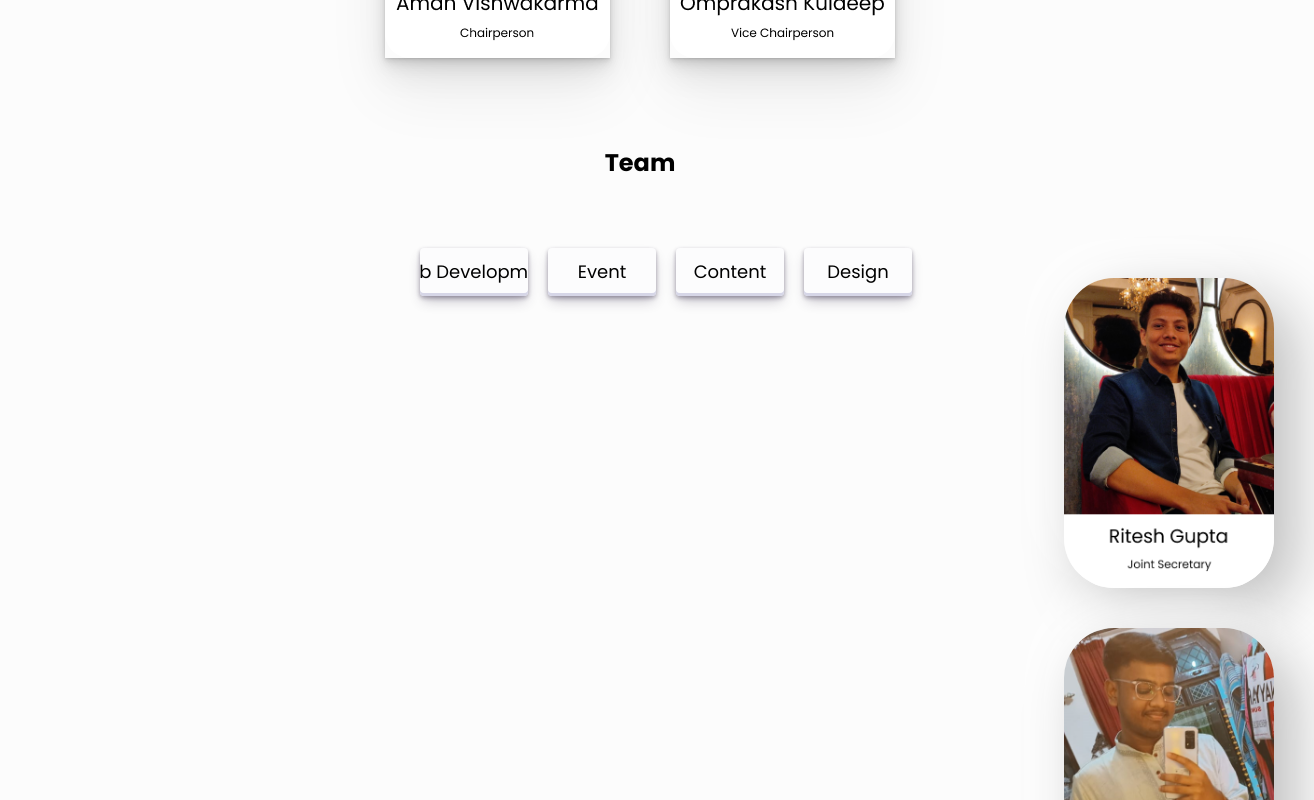
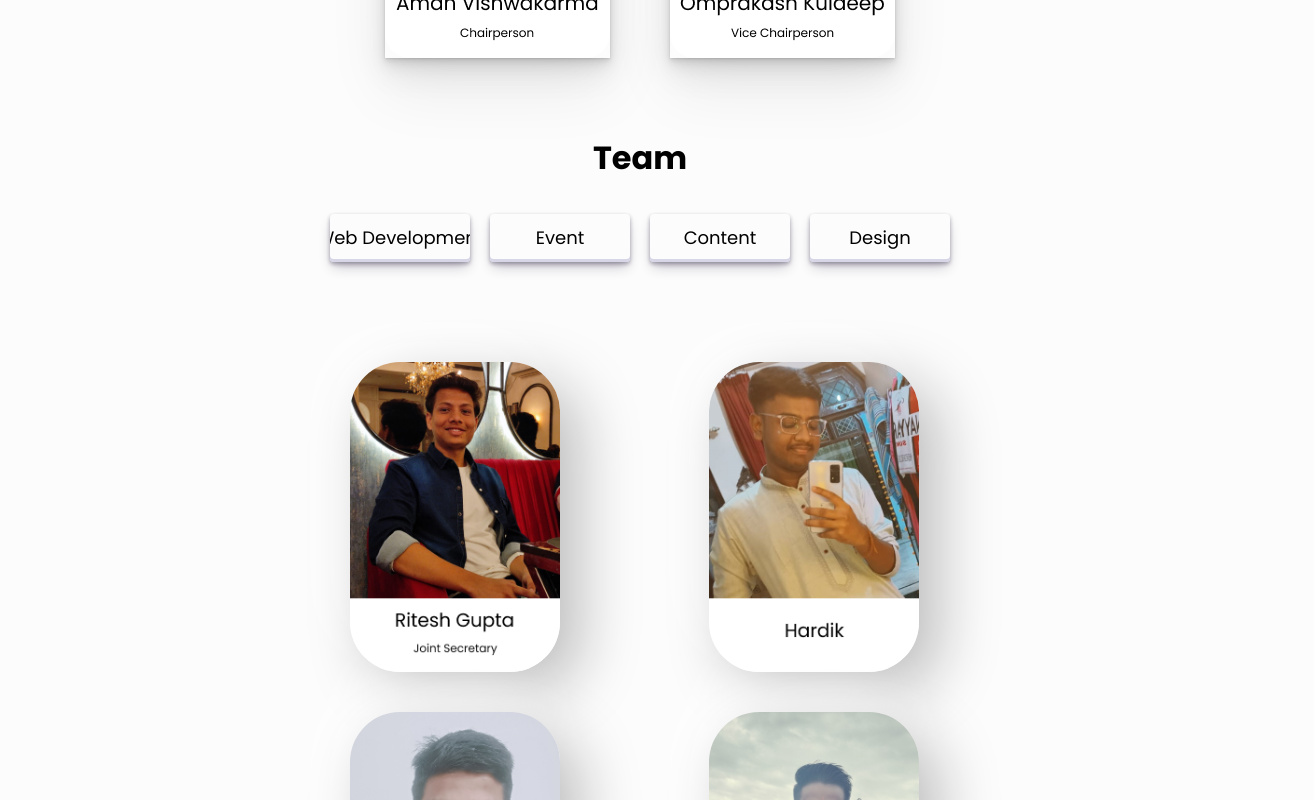
Before and after one commit to Riteshgupta2906/CigFrontEnd, a React (Create React App) app: page /about in a window 1280 px wide. Shown: the part 2640-3440 px from the top of the page, 1314 px wide, since content can reach past the window. Built offline with nearby package versions, Linux system fonts and the light colour scheme.

Commit message:
Update newAbout.js

```diff
--- a/src/Component/About/newAbout.js
+++ b/src/Component/About/newAbout.js
@@ -97,9 +97,8 @@ export default function Blog() {
         <img className="secyImage" src={vicecp} alt="" />
       </div>
       <br />
-      <h2>Team</h2>
-      <div className="student">
-        <div className="stuselection">
+      <h1>Team</h1>
+               <div className="stuselection">
           <button
             onClick={handleClick}
             name="W"
@@ -129,6 +128,8 @@ export default function Blog() {
             Design
           </button>
         </div>
+      <div className="student">
+
         <div className="team">
           {data1.map((ele) => (
             <img
```
